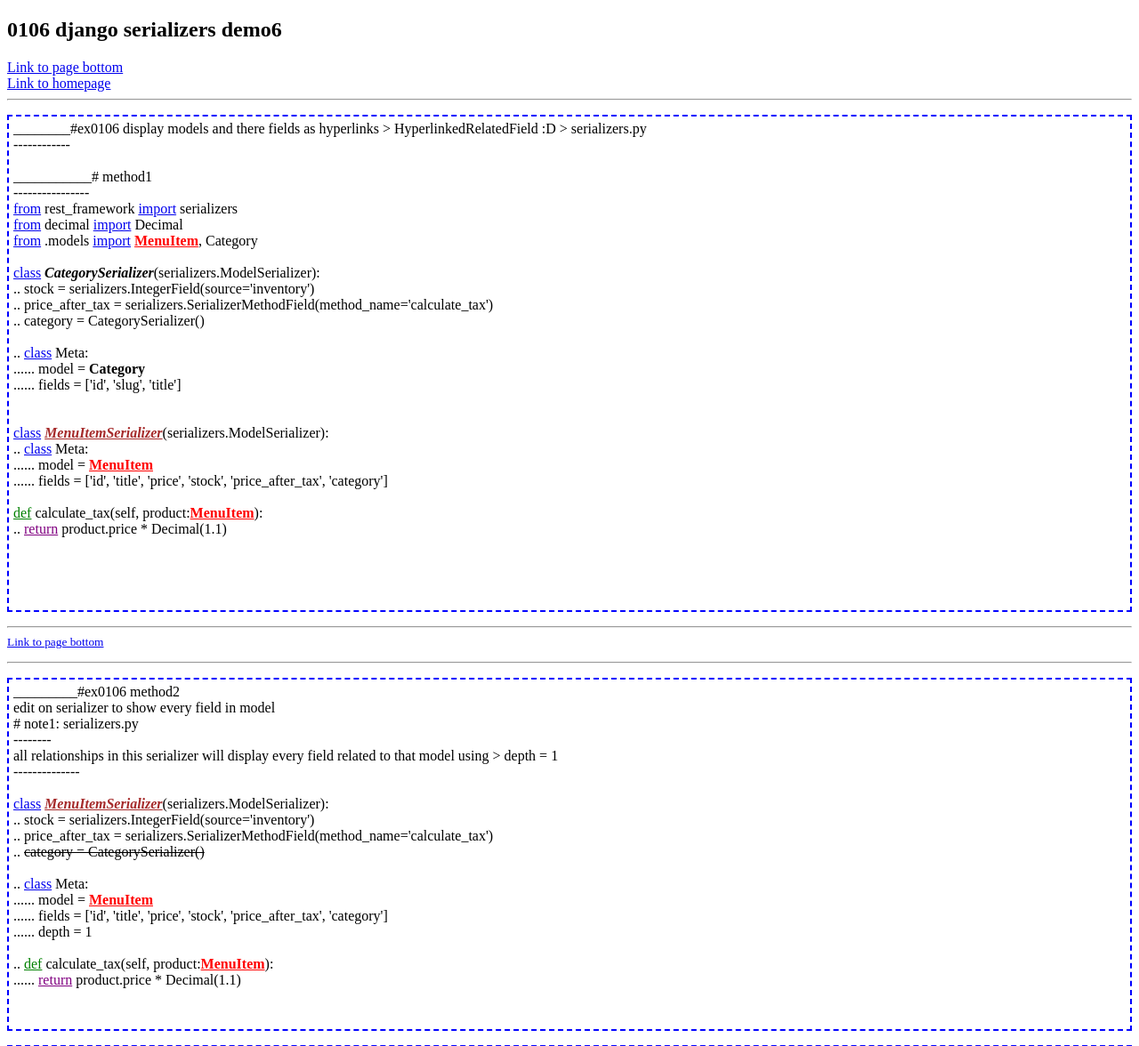
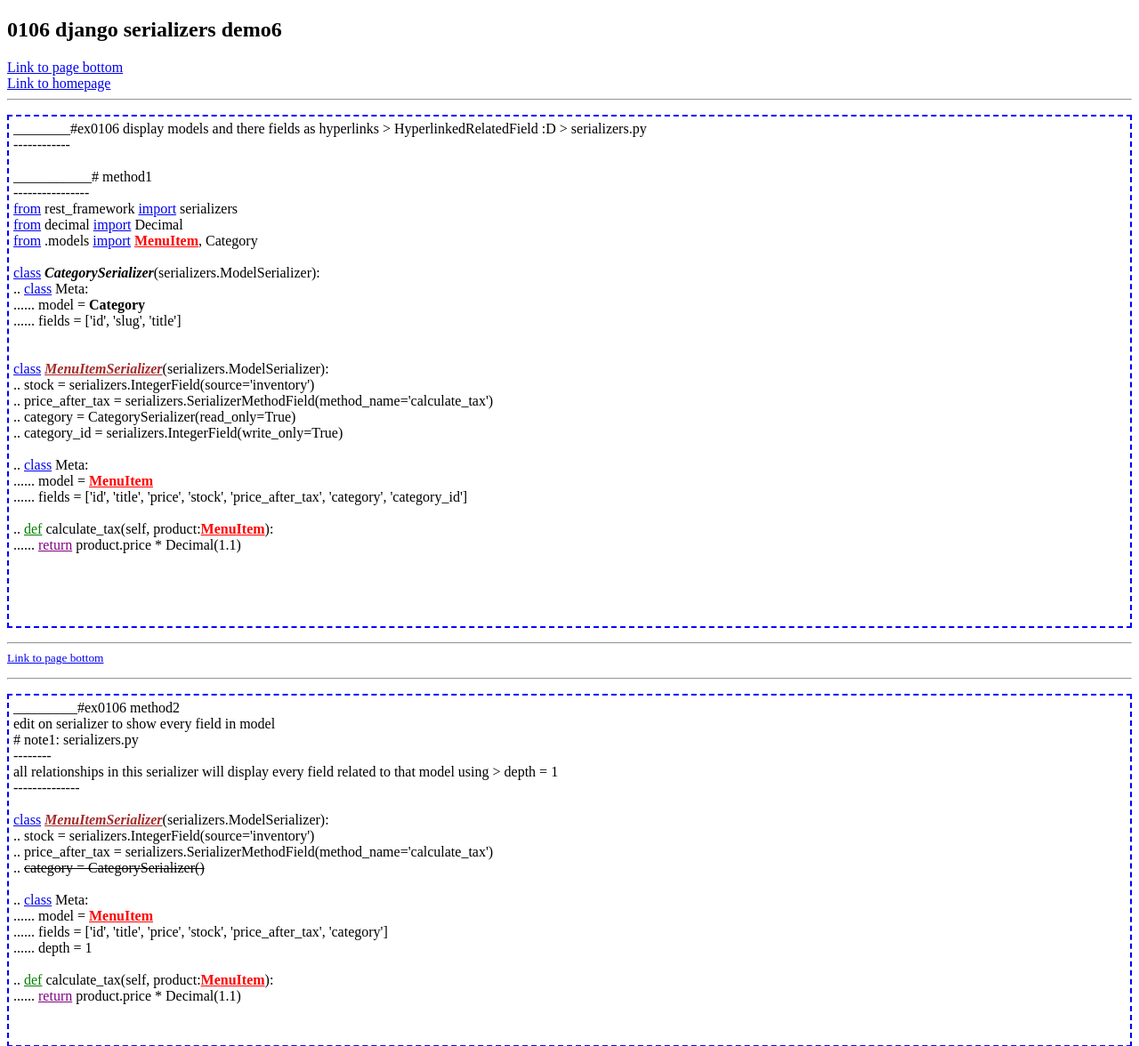
Before and after one commit to py3user22/0105_django_proj, a Django app: template django_proj0105/app0105/templates/0106_django_serializers_demo6.html in a window 1280 px wide. Shown: the top 1176 px of the page at 89% size. Run offline with Django 5.2, Linux system fonts and the light colour scheme; the template is opened without the code that fills it, so the values that code supplies are empty.

Commit message:
0106 added notes demo6

```diff
--- a/django_proj0105/app0105/templates/0106_django_serializers_demo6.html
+++ b/django_proj0105/app0105/templates/0106_django_serializers_demo6.html
@@ -29,23 +29,23 @@
         <a href="from" class="from">from</a> .models <a href="import" class="import">import</a> <a href="meni" class="meni"><b>MenuItem</b></a>, Category <br>
         <br>
         <a href="class" class="class">class</a> <i><b>CategorySerializer</b></i>(serializers.ModelSerializer): <br>
-        .. stock = serializers.IntegerField(source='inventory') <br>
-        .. price_after_tax = serializers.SerializerMethodField(method_name='calculate_tax') <br>
-        .. category = CategorySerializer() <br>
-        <br>
-
         .. <a href="class" class="class">class</a> Meta: <br>
         ...... model = <b>Category</b> <br>
         ...... fields = ['id', 'slug', 'title'] <br>
         <br>
         <br>
         <a href="class" class="class">class</a> <a href="miss" class="miss"><i><b>MenuItemSerializer</b></i></a>(serializers.ModelSerializer): <br>
+        .. stock = serializers.IntegerField(source='inventory') <br>
+        .. price_after_tax = serializers.SerializerMethodField(method_name='calculate_tax') <br>
+        .. category = CategorySerializer(read_only=True) <br>
+        .. category_id = serializers.IntegerField(write_only=True) <br>
+        <br>
         .. <a href="class" class="class">class</a> Meta: <br>
         ...... model = <a href="meni" class="meni"><b>MenuItem</b></a> <br>
-        ...... fields = ['id', 'title', 'price', 'stock', 'price_after_tax', 'category'] <br>
+        ...... fields = ['id', 'title', 'price', 'stock', 'price_after_tax', 'category', 'category_id'] <br>
         <br>
-        <a href="def" class="def">def</a> calculate_tax(self, product:<a href="meni" class="meni"><b>MenuItem</b></a>): <br>
-        .. <a href="return" class="return">return</a> product.price * Decimal(1.1) <br>
+        .. <a href="def" class="def">def</a> calculate_tax(self, product:<a href="meni" class="meni"><b>MenuItem</b></a>): <br>
+        ...... <a href="return" class="return">return</a> product.price * Decimal(1.1) <br>
         <br>
         <br>
         <br>
```
